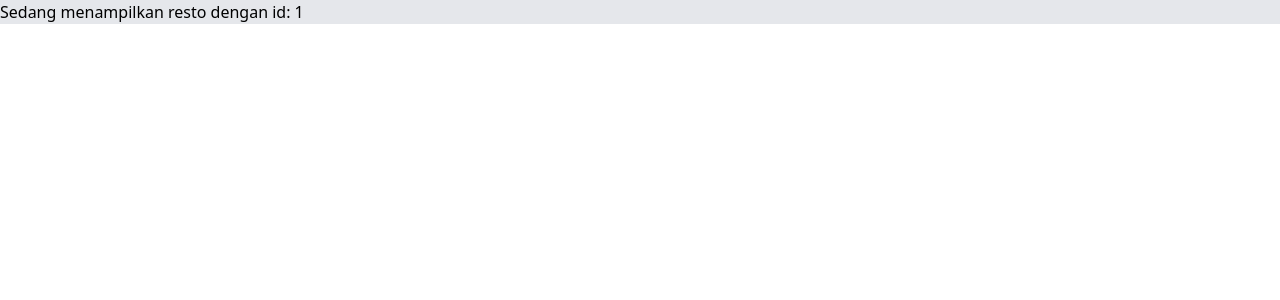
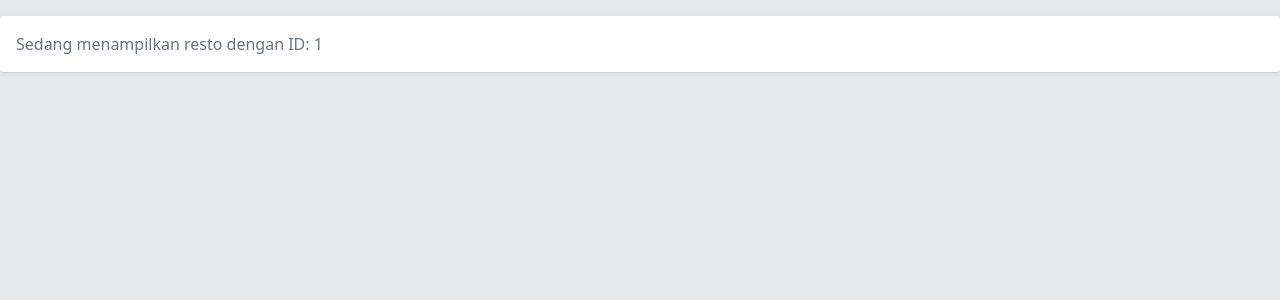
Before and after one commit to KingZTzy/review-resto, a Vue app: page /restos/1 in a window 1280 px wide. Shown: the top 300 px of the page. Built offline with nearby package versions, Linux system fonts and the light colour scheme; no server answers.

Commit message:
refactor: make container as component

```diff
--- /dev/null
+++ b/src/components/BaseContainer.vue
@@ -0,0 +1,5 @@
+<template>
+    <div class="min-h-screen container mx-auto py-4">
+        <slot />
+    </div>
+</template>
--- a/src/views/RestoDetailView.vue
+++ b/src/views/RestoDetailView.vue
@@ -2,6 +2,8 @@
 import { useRestoRepository } from "@/composables";
 import { ref, onMounted } from "vue";
 import { useRoute } from "vue-router";
+import BaseCard from "../components/BaseCard.vue";
+import BaseContainer from "../components/BaseContainer.vue";
 
 const repository = useRestoRepository()
 const route = useRoute()
@@ -15,7 +17,7 @@
         const id = route.params.id
         const { data } = await repository.show(id)
         detail.value = data;
-    } catch(e) {
+    } catch (e) {
         console.log(e);
     }
     isLoading.value = false
@@ -24,5 +26,7 @@
 </script>
 
 <template>
-    <div>Sedang menampilkan resto dengan id: {{ route.params.id }}</div>
+    <BaseContainer>
+        <BaseCard>Sedang menampilkan resto dengan ID: {{ route.params.id }}</BaseCard>
+    </BaseContainer>
 </template>
--- a/src/views/RestoView.vue
+++ b/src/views/RestoView.vue
@@ -2,6 +2,7 @@
 import { ref, onMounted } from 'vue';
 import { useRestoRepository } from '@/composables';
 import BaseCard from '../components/BaseCard.vue';
+import BaseContainer from '../components/BaseContainer.vue';
 
 const repository = useRestoRepository();
 
@@ -31,17 +32,14 @@
 </script>
 
 <template>
-    <div class="min-h-screen container mx-auto">
-        <div class="grid grid-cols-12 gap-4 py-4">
+    <BaseContainer class="min-h-screen container mx-auto">
+        <div class="grid grid-cols-12 gap-4">
             <div v-for="resto in restos" :key="resto.id" class="col-span-4">
-                <!-- Card -->
                 <BaseCard :to="{ name: 'restos-show', params: { id: resto.id } }">
-                    <template #title>
-                        {{ resto.name }}
-                    </template>
+                    <template #title>{{ resto.name }}</template>
                     {{ excerpt(resto.description, 40) }}
                 </BaseCard>
             </div>
         </div>
-    </div>
+    </BaseContainer>
 </template>
```
